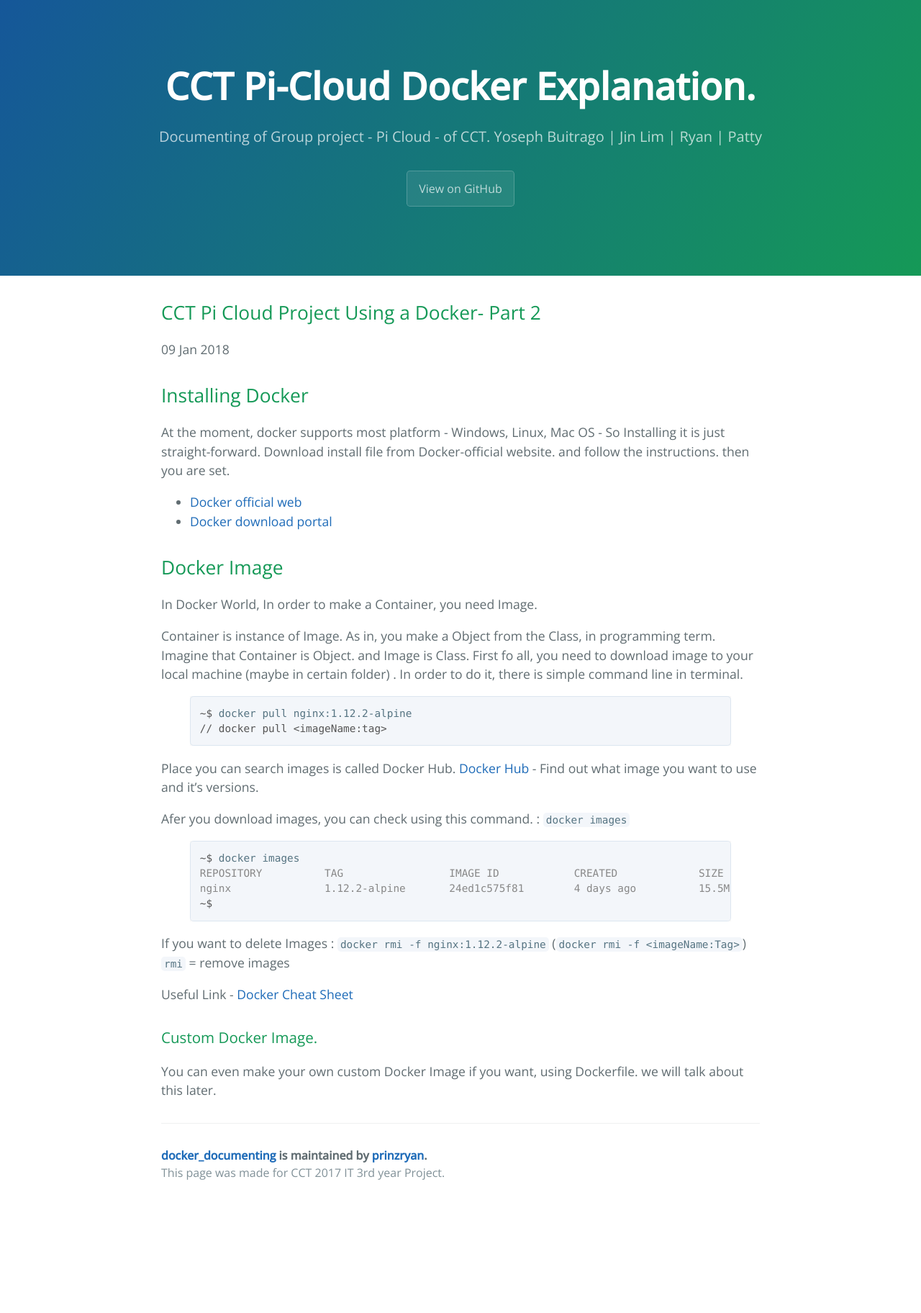
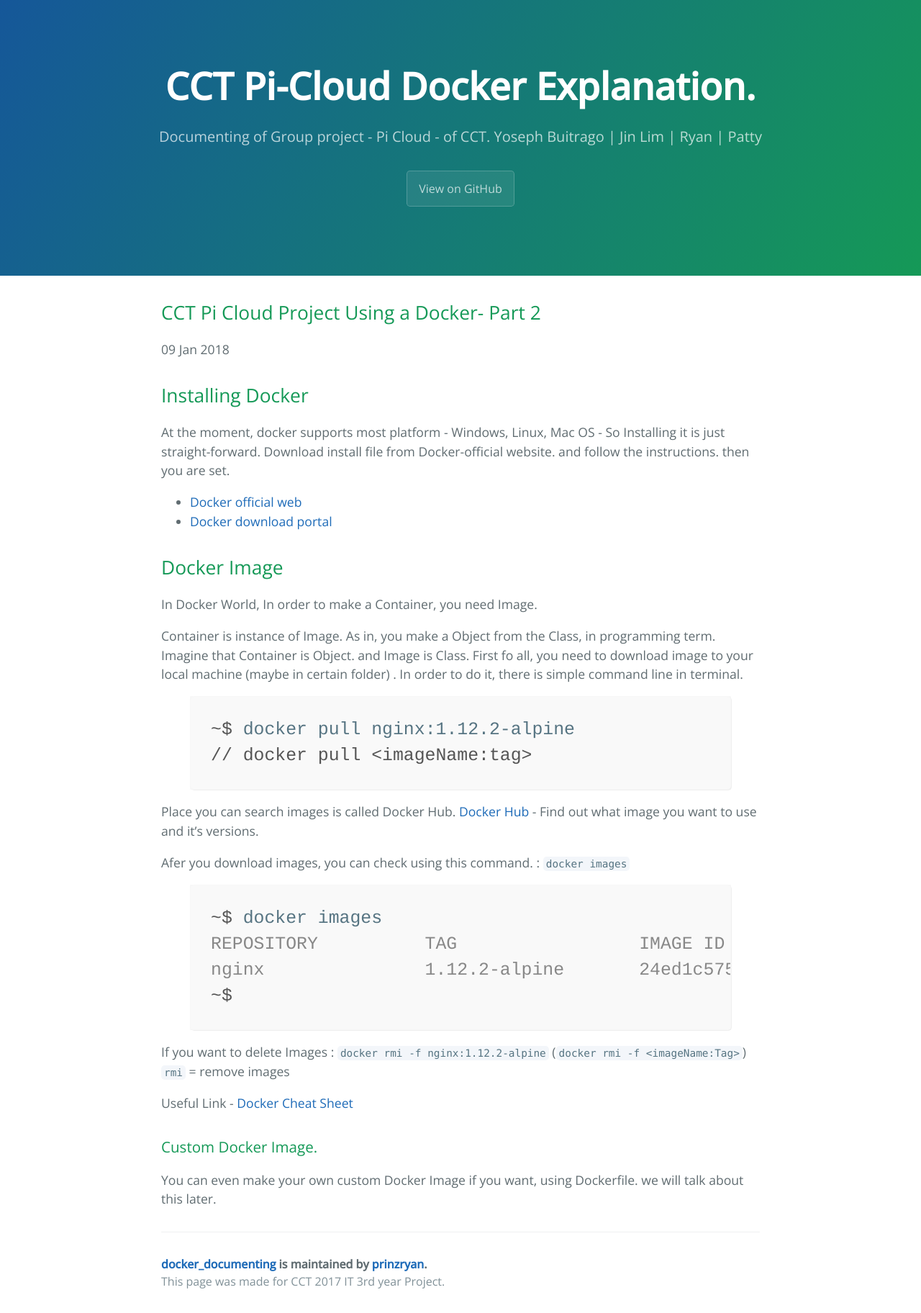
Before and after one commit to prinzryan/docker_documenting, a Jekyll site: the page built from _posts/2018-01-11-CCT-Docker-2.markdown, in a window 1280 px wide. Shown: the whole page at 72% size. Built offline with Jekyll 4.4.1, drawn with Linux system fonts in a browser that asks for light colours; before the commit the page ends 1673 px from its top, so only the background shows below that.

Commit message:
new theme

```diff
--- a/_sass/jekyll-theme-cayman.scss
+++ b/_sass/jekyll-theme-cayman.scss
@@ -194,25 +194,31 @@ a {
   }
 
   pre {
-    padding: 0.8rem;
+    padding: 1.75rem;
     margin-top: 0;
-    margin-bottom: 1rem;
+    margin-bottom: 2rem;
     font: 1rem Consolas, "Liberation Mono", Menlo, Courier, monospace;
     color: $code-text-color;
     word-wrap: normal;
-    background-color: $code-bg-color;
-    border: solid 1px $border-color;
-    border-radius: 0.3rem;
+    // background-color: $code-bg-color;
+    background-color: #f9f9f9;
+    border: solid 1px #f7f7f7;
+    border-radius: 0.01rem;
+    -moz-box-shadow: 1px 1px #efefef;
+    -webkit-box-shadow: 1px 1px #efefef;
+    box-shadow: 1px 1px #efefef;
 
     > code {
-      padding: 0;
-      margin: 0;
-      font-size: 0.9rem;
+      padding: 1em;
+      margin: 1em;
+      font-family: 'Courier','PT mono', monospace;
+      font-size: 1.55rem;
       color: $code-text-color;
       word-break: normal;
       white-space: pre;
       background: transparent;
       border: 0;
+
     }
   }
 
@@ -227,7 +233,7 @@ a {
 
   .highlight pre,
   pre {
-    padding: 0.8rem;
+    padding: 1.75rem;
     overflow: auto;
     font-size: 0.9rem;
     line-height: 1.45;
```
